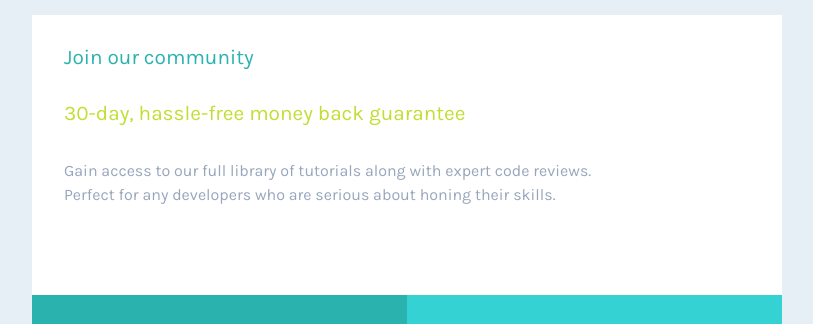
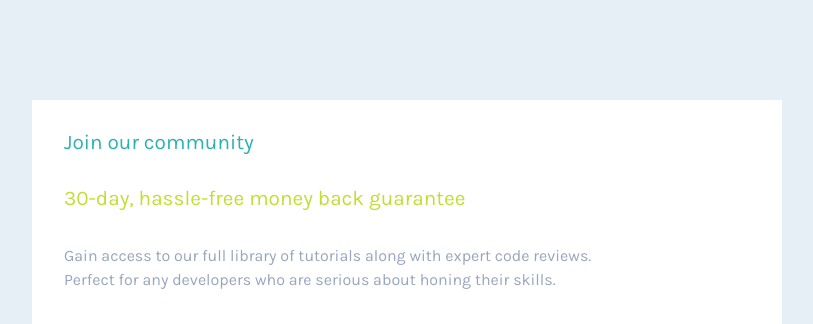
Before and after one commit to GecikaDM/Single-price-grid-component, a plain HTML site: page index.html in a window 1280 px wide. Shown: the top 324 px of the page, without its empty margins (233-1046 px from the left). Drawn offline with Linux system fonts and the light colour scheme.

Commit message:
style: restyle and comments

```diff
--- a/css/style.css
+++ b/css/style.css
@@ -26,7 +26,7 @@ h1 {
   display: grid;
   grid-template-columns: repeat(1, 1Fr);
   grid-template-rows: 35% 30% 30%;
-  margin: 15px auto 15px auto;
+  margin: 25px auto 0 auto;
   border-radius: 15px;
 }
 .intro_offer h2 {
@@ -118,8 +118,9 @@ a {
 @media screen and (min-width: 700px) {
   .container {
     grid-template-columns: repeat(2, 1Fr);
-    grid-template-rows: 35% 30% 30%;
+    grid-template-rows: 30% 30%;
     width: 90%;
+    margin: 100px auto 0 auto;
 
   }
   .box1 {
```
